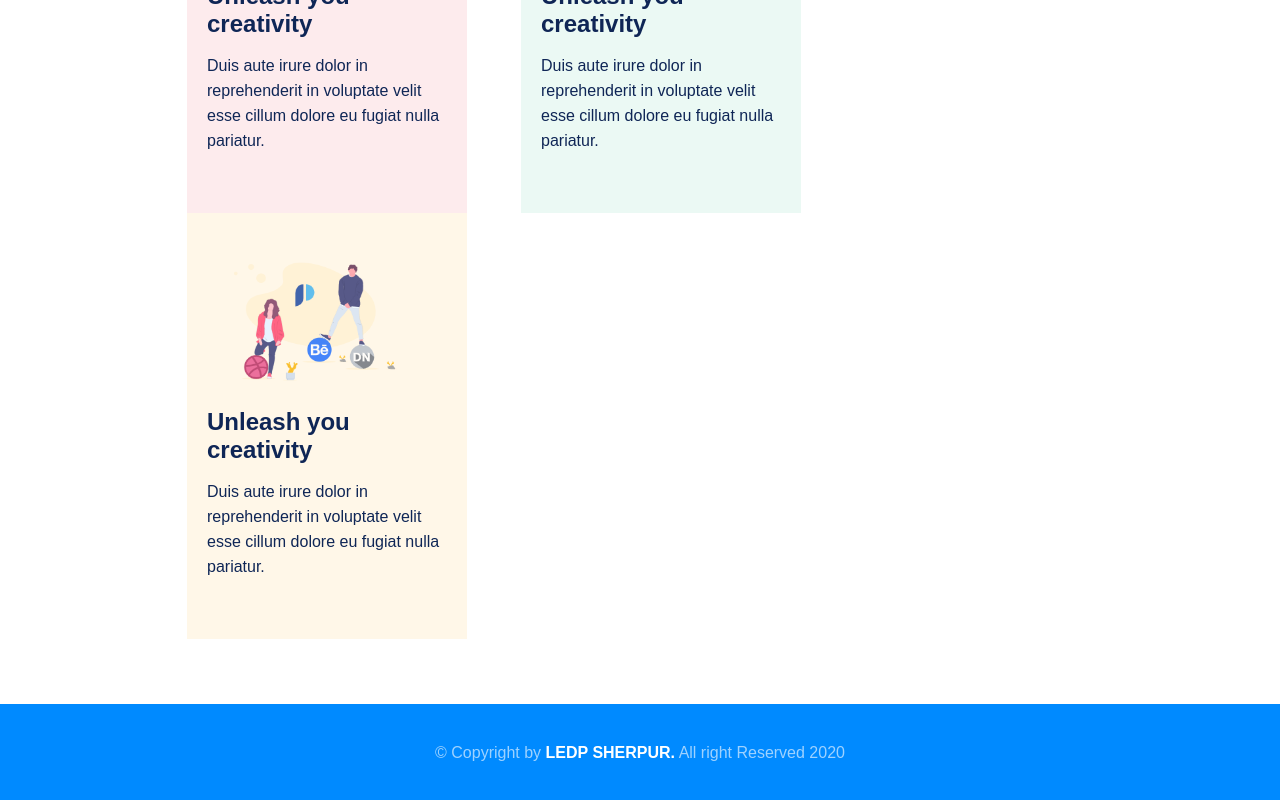
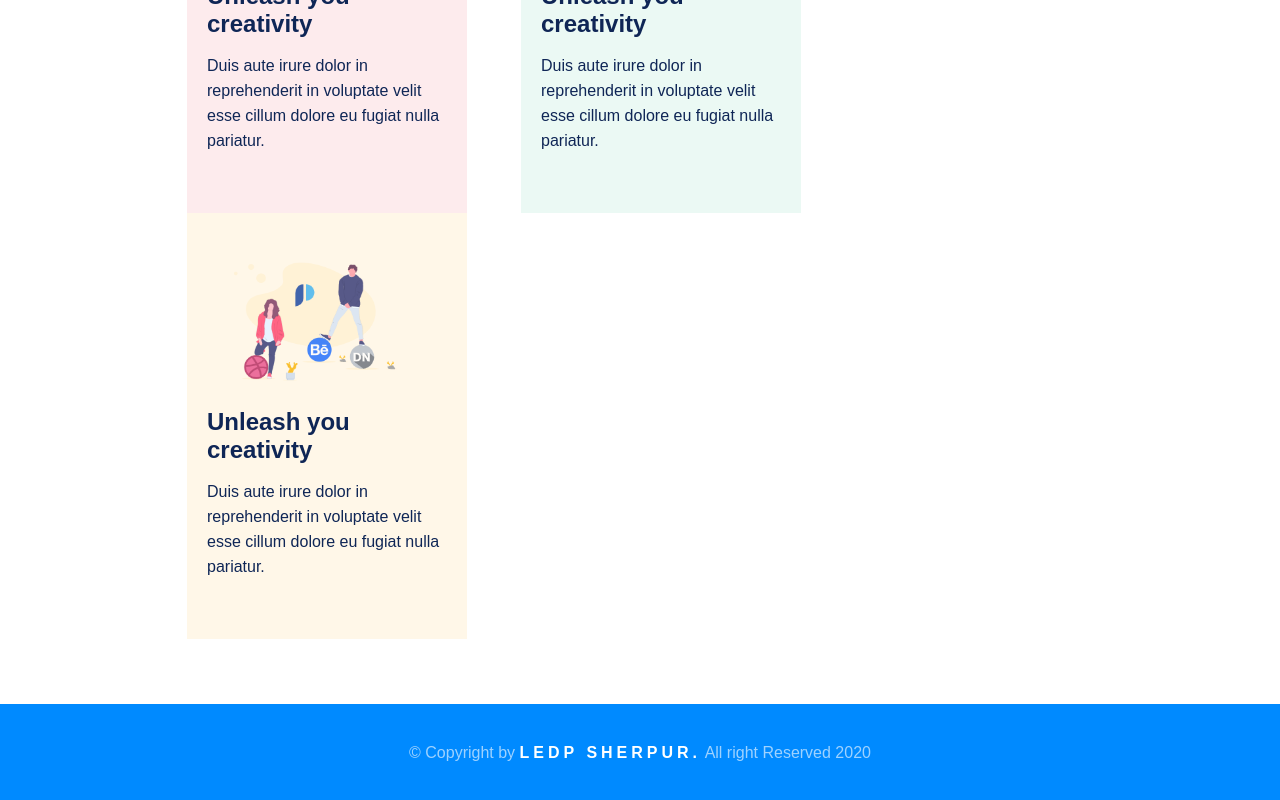
Before and after one commit to minhaz10007/quick, a plain HTML site: page index.html in a window 1280 px wide. Shown: the part 1515-2315 px from the top of the page. Drawn offline with Linux system fonts and the light colour scheme.

Commit message:
Update style.css

```diff
--- a/css/style.css
+++ b/css/style.css
@@ -160,6 +160,7 @@
 }
 .container4 p span{
 	font-weight: 600;
+	letter-spacing: 4px;
 	color: #ffffff;
 }
 /*footer end*/
```
